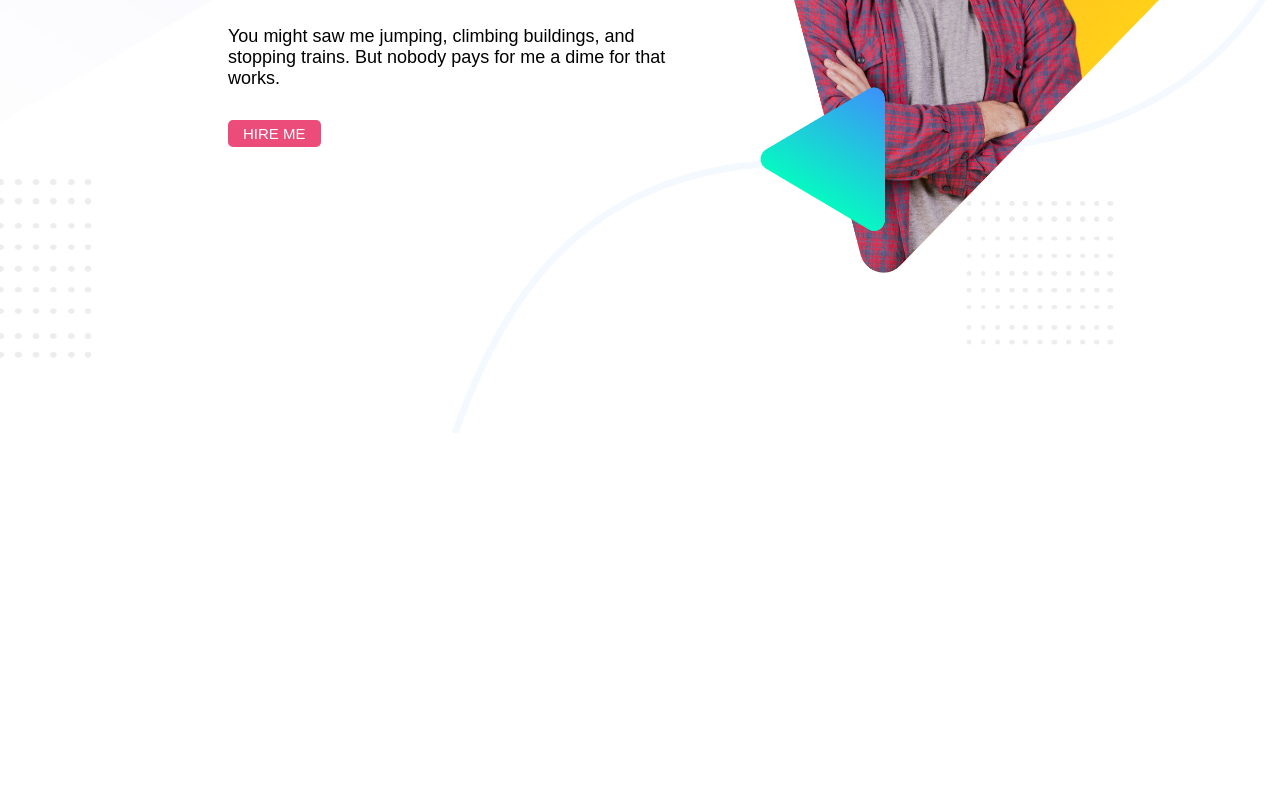
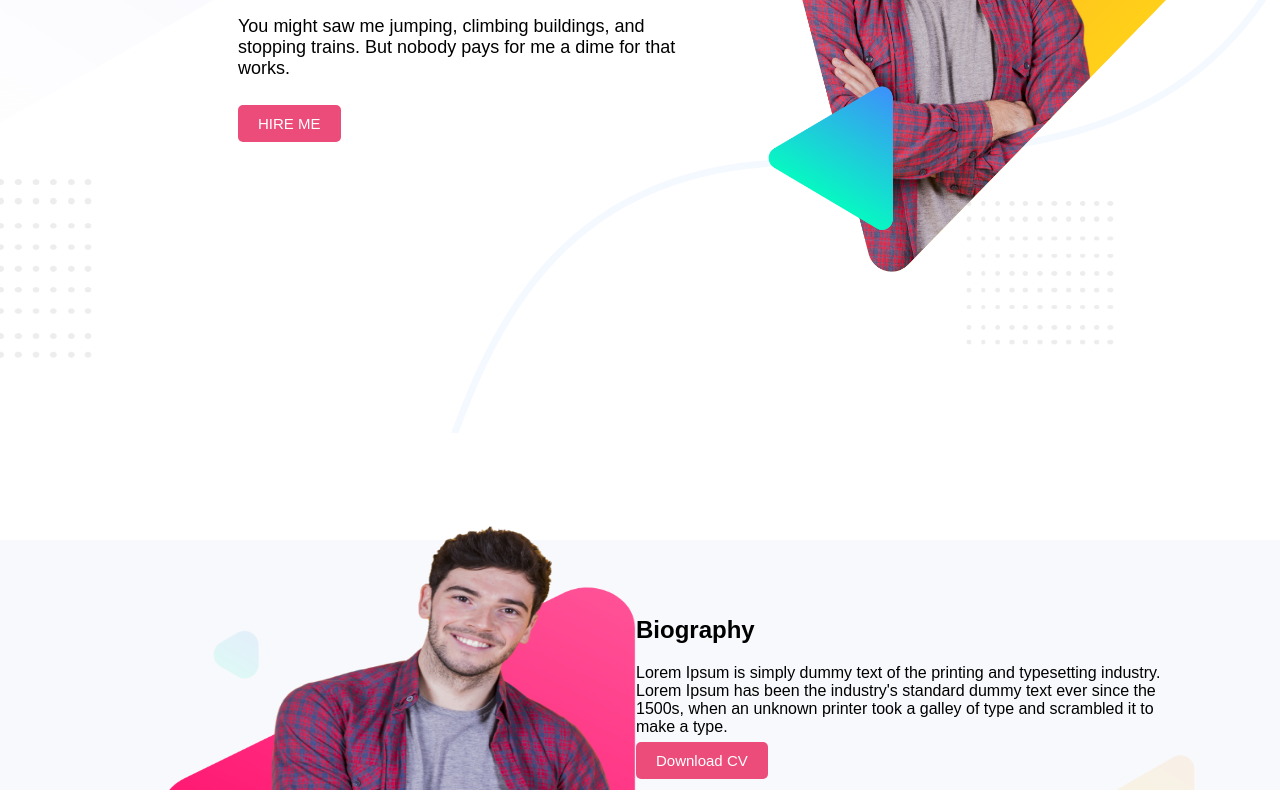
Before and after one commit to mmhk30313/personal-1website, a plain HTML site: page index.html in a window 1280 px wide. Shown: the part 417-1207 px from the top of the page. Before the commit the page ends 850 px from the top, so only its background shows below. Drawn offline with Linux system fonts and the light colour scheme; a web font is replaced by a local one.

Commit message:
modified two times

```diff
--- a/index.html
+++ b/index.html
@@ -14,11 +14,21 @@
             <h3>Hello I'm<br>
            <span id="text-cntl-span">Jack Smith</span></h3>
             <p style="font-size: 18px !important;">You might saw me jumping, climbing buildings, and stopping trains. But nobody pays for me a dime for that works.</p>
-            <a class="frist-anchor" href="https://github.com/mmhk30313?tab=repositories">HIRE ME</a>
+            <a class="anchor" href="https://github.com/mmhk30313?tab=repositories">HIRE ME</a>
         </div>
         <div class="half-width">
             <img class="img1-cntl" src="peter.png" alt="Jack Smith" title="Jack Smith" >
         </div>
     </section>
+    <section class="biography">
+        <div class="half-width">
+            <img class="img2-cntl" src="peter_dream.png" alt="Jack Smith" title="Jack Smith">
+        </div>
+        <div class="half-width para2-area-control">
+            <h1>Biography</h1>
+            <p>Lorem Ipsum is simply dummy text of the printing and typesetting industry. Lorem Ipsum has been the industry's standard dummy text ever since the 1500s, when an unknown printer took a galley of type and scrambled it to make a type.</p>
+            <a class="anchor" href="https://github.com/mmhk30313?tab=repositories">Download CV</a>
+        </div>
+    </section>
 </body>
 </html>
--- a/style.css
+++ b/style.css
@@ -4,38 +4,55 @@ body{
     width: 100%;
 
 }
-#first-sec .half-width{
+.half-width{
     float: left;
     width: 40%;
 }
 .img1-cntl{
     width: 480px;
     height: 520px;
-    padding: 170px 0px 0px 40px;
+    padding: 179px 0px 0px 38px;
 }
 #first-sec{
     background-image: url("header-bg.png");
     background-repeat: no-repeat;
     background-size: 100%;
     background-position: bottom;
-    padding: 0px 0px 850px 90px;
-
+    padding: 0px 0px 860px 90px;
+    margin-bottom: -160px;
+    margin-top: -10px;
 }
 #text-cntl-span{
     font-size: 60px;
     font-weight: bolder;
     color: #EC4C7A;
 }
-.frist-anchor{
+.anchor{
     text-decoration: none;
     color: white;
     background-color:  #EC4C7A;
     font-size: 15px;
     text-align: center;
-    padding: 5px 15px;
+    padding: 10px 20px;
     border-radius: 5px;
 }
 .para1-area-control{
-    padding: 245px 0px 0px 138px;
+    padding: 245px 0px 0px 148px;
     font-size: 35px;
 }
+.biography{
+    background-image: url("biography-bg.png");
+    background-repeat: no-repeat;
+    background-size: 100%;
+    background-position: bottom;
+    padding: 0px 0px 850px 90px;
+}
+.img2-cntl{
+    width: 480px;
+    height: 520px;
+    padding: 250px 0px 0px 70px;
+}
+.para2-area-control{
+    padding: 320px 0px 0px 70px;
+    width: 45%;
+}
```
